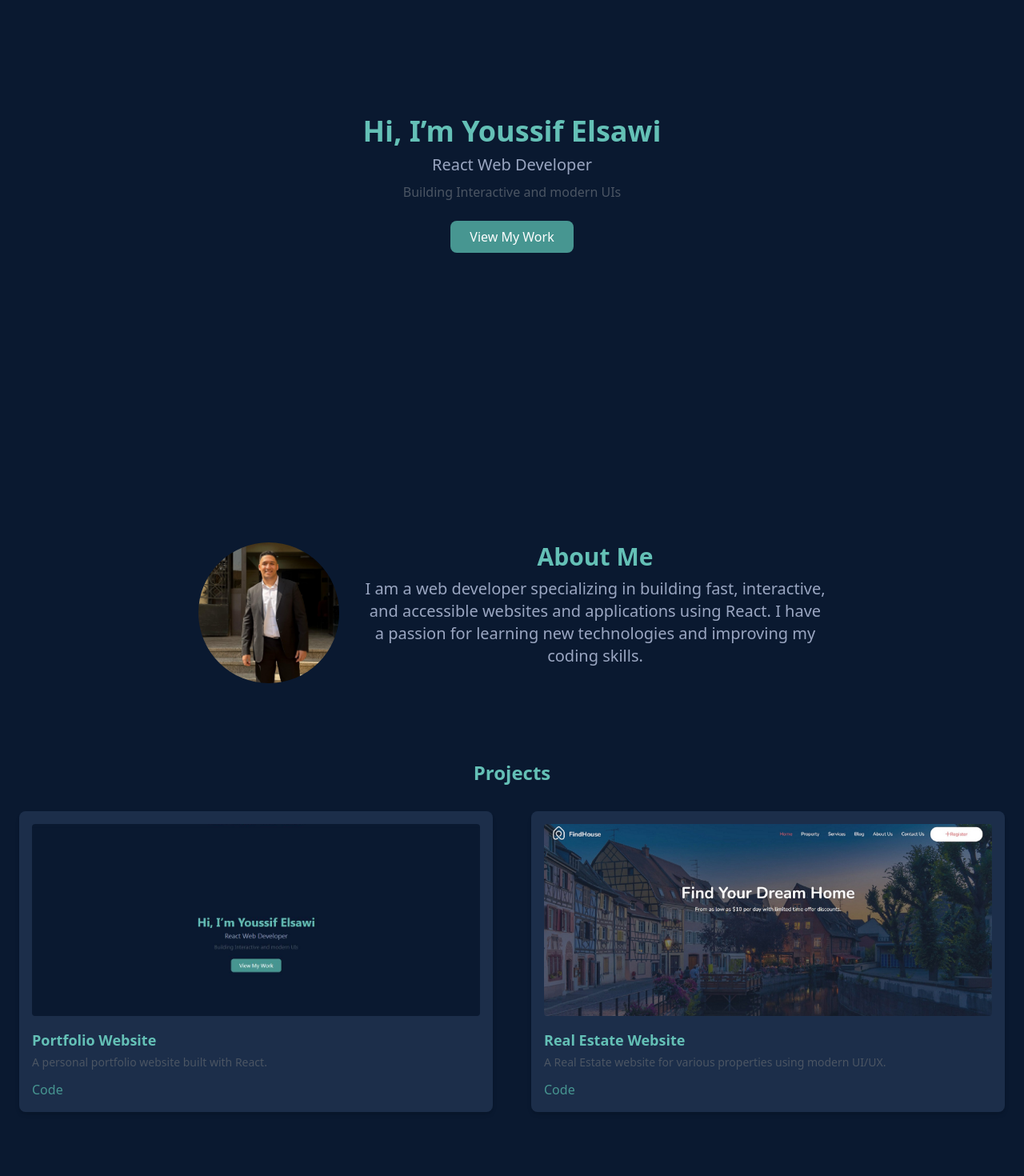
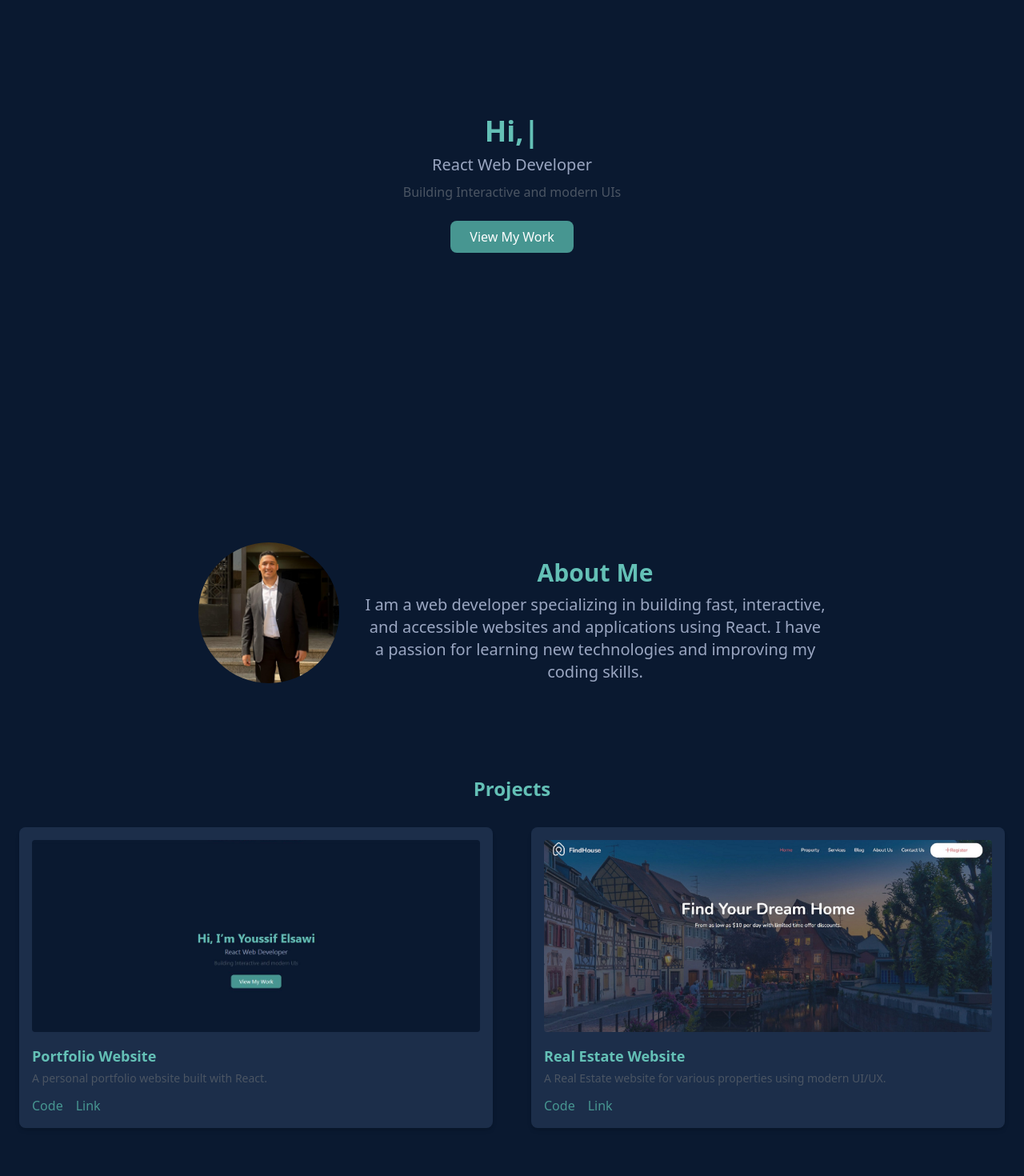
Before and after one commit to youssifelsawi/Portfolio, a React (Create React App) app: page / in a window 1280 px wide. Shown: the part 240-1710 px from the top of the page at 80% size. Built offline with nearby package versions, Linux system fonts and the light colour scheme.

Commit message:
Styled some components

```diff
--- a/package.json
+++ b/package.json
@@ -12,6 +12,7 @@
     "react-dom": "^19.1.0",
     "react-scripts": "5.0.1",
     "react-scroll": "^1.9.3",
+    "react-typed": "^2.0.12",
     "web-vitals": "^2.1.4"
   },
   "scripts": {
--- a/src/App.js
+++ b/src/App.js
@@ -4,10 +4,12 @@ import { Link } from 'react-scroll';
 import MainPage from './components/MainPage';
 import './App.css';
 
+function HoverText() {}
+
 const App = () => {
   return (
     <div className="MainPage font-sans">
-      <nav className='navbar' style={{ position: 'fixed', top: 0, width: '100%', backgroundColor: '#0a1930', zIndex: 1000}}>
+      <nav className='navbar' style={{ position: 'fixed', top: 0, width: '100%', backgroundColor: '#0a1930', zIndex: 1000 }}>
       <Link to="about" smooth={true} duration={1000} offset={-60}>About</Link>
       <Link to="projects" smooth={true} duration={1000} offset={-60}>Projects</Link>
       <Link to="skills" smooth={true} duration={1000} offset={-60}>Skills</Link>
--- a/src/components/About.jsx
+++ b/src/components/About.jsx
@@ -3,8 +3,8 @@ import profileImg from '../assets/images/profile.jpg';
 
 const About = () => {
   return (
-    <section id="about" className="flex justify-center align-center px-6 py-12 bg-#0a1930 text-center">
-        <img src={profileImg} alt="Profile Picture" className="w-44 h-44 rounded-full mr-8"/>
+    <section id="about" className="flex px-6 py-12 bg-#0a1930 text-center justify-center align-center max-sm:flex-col items-center">
+        <img src={profileImg} alt="Profile Picture" className="w-44 h-44 rounded-full mr-8 max-sm:mr-0 mb-5"/>
         <div className="text">
         <h3 className="text-3xl font-semibold mb-2 text-[#64C0B6]">About Me</h3>
         <p className="text-xl max-w-xl mx-auto text-[#9AA6C1]">
--- a/src/components/Hero.jsx
+++ b/src/components/Hero.jsx
@@ -1,10 +1,11 @@
 import React from "react";
+import { ReactTyped } from 'react-typed';
 import { Link } from "react-scroll";
 const Hero = () => {
   return (
     <section className="min-h-screen flex items-center justify-center text-center px-6 py-12 bg-#0a1930">
       <div className="info">
-        <h1 className="text-4xl font-bold mb-2 text-[#64C0B6]">Hi, I’m Youssif Elsawi</h1>
+        <h1 className="text-4xl font-bold mb-2 text-[#64C0B6]"> <ReactTyped strings={['Hi, I’m Youssif Elsawi']} typeSpeed={50} backSpeed={30} loop /> </h1>
         <h2 className="text-xl mb-2 text-[#9AA6C1]">React Web Developer</h2>
         <p className="text-gray-600 mb-6 text-[#479691]">Building Interactive and modern UIs</p>
         <Link to="projects" smooth={true} duration={1000}><button className="px-6 py-2 bg-[#479691] text-white rounded-lg hover:cursor-pointer hover:scale-105 transition-transform duration-500 ease-in-out hover:shadow-xl" >View My Work</button></Link>
--- a/src/components/Projects.jsx
+++ b/src/components/Projects.jsx
@@ -13,6 +13,7 @@ const Projects = () => {
             description: "A personal portfolio website built with React.",
             image: portfolio,
             code: "https://github.com/youssifelsawi/Portfolio.git",
+            link: "https://portfolio-oy5n.vercel.app/",
           },
           {
             title: "Real Estate Website",
@@ -20,6 +21,7 @@ const Projects = () => {
               "A Real Estate website for various properties using modern UI/UX.",
             image: realEstate,
             code: "https://github.com/youssifelsawi/Real-Estate.git",
+            link: "",
           },
         ].map((project, index) => (
           <div
@@ -44,6 +46,14 @@ const Projects = () => {
               >
                 Code
               </a>
+              <a
+                href={project.link}
+                target="_blank"
+                rel="noopener noreferrer"
+                className="text-[#479691] hover:text-[#64C0B6]"
+              >
+                Link
+              </a>
             </div>
           </div>
         ))}
--- a/tailwind.config.js
+++ b/tailwind.config.js
@@ -4,7 +4,11 @@ module.exports = {
     "./src/**/*.{js,jsx,ts,tsx}",
   ],
   theme: {
-    extend: {},
+    extend: {
+      screens: {
+        'max-sm': { 'max': '639px' }
+    },
   },
   plugins: [],
 }
+}
```
Also changed, not shown: 1 other file (tests, documents, lock files or other folders).
